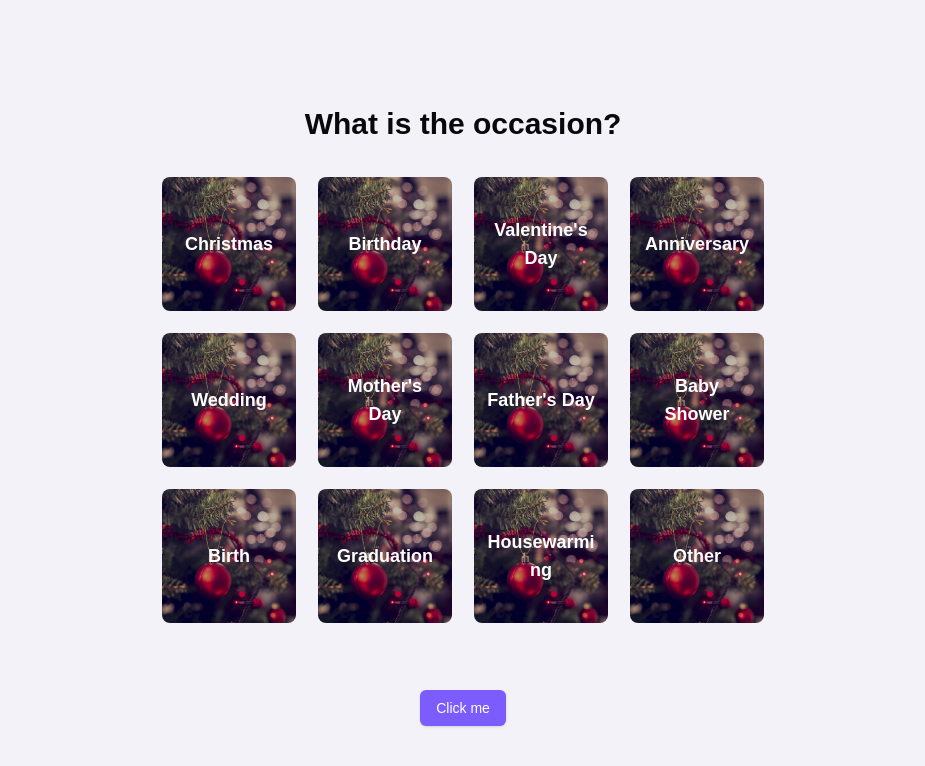
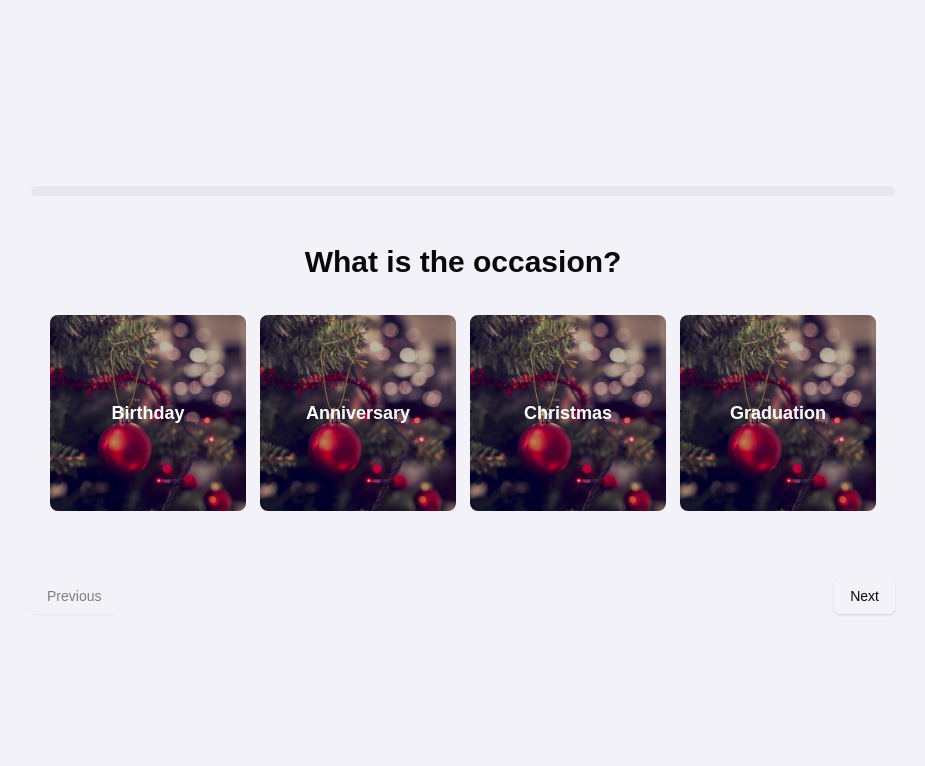
Before and after one commit to bogdan-miron/gift-genie-polihack2024, a Next.js app in the folder webapp/: page / in a window 1280 px wide. Shown: the top 766 px of the page, without its empty margins (177-1102 px from the left). Built offline with nearby package versions, Linux system fonts and the light colour scheme.

Commit message:
form and process bar

```diff
--- a/webapp/package.json
+++ b/webapp/package.json
@@ -9,6 +9,7 @@
     "lint": "next lint"
   },
   "dependencies": {
+    "@radix-ui/react-progress": "^1.1.0",
     "@radix-ui/react-slot": "^1.1.0",
     "class-variance-authority": "^0.7.1",
     "clsx": "^2.1.1",
--- a/webapp/src/app/page.tsx
+++ b/webapp/src/app/page.tsx
@@ -1,15 +1,68 @@
-'use client';
+import { GiftFinderForm, Question } from '@/components/gift-finder-form';
 
-import GiftGrid from '@/components/gift-grid';
-import { Button } from '@/components/ui/button';
+// Sample questions data
+const questions: Question[] = [
+  {
+    id: 'occasion',
+    question: 'What is the occasion?',
+    choices: [
+      {
+        id: 'birthday',
+        title: 'Birthday',
+        image: '/Christmas WebP Resize.jpg',
+      },
+      {
+        id: 'anniversary',
+        title: 'Anniversary',
+        image: '/Christmas WebP Resize.jpg',
+      },
+      {
+        id: 'christmas',
+        title: 'Christmas',
+        image: '/Christmas WebP Resize.jpg',
+      },
+      {
+        id: 'graduation',
+        title: 'Graduation',
+        image: '/Christmas WebP Resize.jpg',
+      },
+    ],
+  },
+  {
+    id: 'recipient',
+    question: 'Who is the gift for?',
+    choices: [
+      {
+        id: 'partner',
+        title: 'Partner',
+        image: '/Christmas WebP Resize.jpg',
+      },
+      {
+        id: 'friend',
+        title: 'Friend',
+        image: '/Christmas WebP Resize.jpg',
+      },
+      {
+        id: 'family',
+        title: 'Family Member',
+        image: '/Christmas WebP Resize.jpg',
+      },
+      {
+        id: 'coworker',
+        title: 'Coworker',
+        image: '/Christmas WebP Resize.jpg',
+      },
+    ],
+  },
+  // Add more questions here...
+];
 
-export default function ChatInterface() {
+export default function Home() {
   return (
-    <div className='flex flex-col h-screen justify-center items-center'>
-      <div className='w-[50%]'>
-        <GiftGrid multiSelect />
+    <div className='flex flex-col min-h-screen justify-center items-center'>
+      <div className='w-full max-w-4xl'>
+        <GiftFinderForm questions={questions} />
       </div>
-      <Button className='mt-8 bg-primary-500 text-white'>Click me</Button>
     </div>
   );
 }
--- /dev/null
+++ b/webapp/src/components/gift-finder-form.tsx
@@ -0,0 +1,82 @@
+'use client';
+
+import { useState, useEffect } from 'react';
+import { useRouter, useSearchParams } from 'next/navigation';
+import GiftGrid from './gift-grid';
+import { Button } from '@/components/ui/button';
+import { ProgressBar } from './progress-bar';
+
+import { Choice } from './gift-grid';
+
+export interface Question {
+  id: string;
+  question: string;
+  choices: Choice[];
+}
+
+export function GiftFinderForm({ questions }: { questions: Question[] }) {
+  const router = useRouter();
+  const searchParams = useSearchParams();
+  const [currentStep, setCurrentStep] = useState(1);
+  const [answers, setAnswers] = useState<Record<string, string[]>>({});
+
+  useEffect(() => {
+    const step = parseInt(searchParams.get('step') || '1', 10);
+    setCurrentStep(step);
+
+    // Restore answers from URL if they exist
+    const urlAnswers = searchParams.get('answers');
+    if (urlAnswers) {
+      setAnswers(JSON.parse(decodeURIComponent(urlAnswers)));
+    }
+  }, [searchParams]);
+
+  const handleSelectionChange = (selectedChoices: string[]) => {
+    const newAnswers = {
+      ...answers,
+      [questions[currentStep - 1].id]: selectedChoices,
+    };
+    setAnswers(newAnswers);
+  };
+
+  const goToNextQuestion = () => {
+    if (currentStep < questions.length) {
+      // Save answers in URL when navigating
+      const encodedAnswers = encodeURIComponent(JSON.stringify(answers));
+      router.push(`?step=${currentStep + 1}&answers=${encodedAnswers}`);
+    } else {
+      // Handle form submission
+      console.log('Form answers:', JSON.stringify(answers, null, 2));
+    }
+  };
+
+  const goToPreviousQuestion = () => {
+    if (currentStep > 1) {
+      // Save answers in URL when navigating back
+      const encodedAnswers = encodeURIComponent(JSON.stringify(answers));
+      router.push(`?step=${currentStep - 1}&answers=${encodedAnswers}`);
+    }
+  };
+
+  const currentQuestion = questions[currentStep - 1];
+
+  return (
+    <div className='container mx-auto px-4 py-8'>
+      <ProgressBar currentStep={currentStep} totalSteps={questions.length} />
+      <GiftGrid
+        question={currentQuestion.question}
+        choices={currentQuestion.choices}
+        onSelectionChange={handleSelectionChange}
+        initialSelection={answers[currentQuestion.id] || []}
+      />
+      <div className='flex justify-between mt-8'>
+        <Button onClick={goToPreviousQuestion} disabled={currentStep === 1}>
+          Previous
+        </Button>
+        <Button onClick={goToNextQuestion}>
+          {currentStep === questions.length ? 'Submit' : 'Next'}
+        </Button>
+      </div>
+    </div>
+  );
+}
--- a/webapp/src/components/gift-grid.tsx
+++ b/webapp/src/components/gift-grid.tsx
@@ -4,130 +4,72 @@ import { useState } from 'react';
 import Image from 'next/image';
 import { cn } from '@/lib/utils';
 
-interface Occasion {
+export interface Choice {
   id: string;
   title: string;
   image: string;
 }
 
 interface GiftGridProps {
+  question: string;
+  choices: Choice[];
+  onSelectionChange: (selectedChoices: string[]) => void;
   multiSelect?: boolean;
-  onSelectionChange?: (selectedOccasions: string[]) => void;
+  initialSelection?: string[];
 }
 
-const occasions: Occasion[] = [
-  {
-    id: 'christmas',
-    title: 'Christmas',
-    image: '/Christmas WebP Resize.jpg',
-  },
-  {
-    id: 'birthday',
-    title: 'Birthday',
-    image: '/Christmas WebP Resize.jpg',
-  },
-  {
-    id: 'valentines',
-    title: "Valentine's Day",
-    image: '/Christmas WebP Resize.jpg',
-  },
-  {
-    id: 'anniversary',
-    title: 'Anniversary',
-    image: '/Christmas WebP Resize.jpg',
-  },
-  {
-    id: 'wedding',
-    title: 'Wedding',
-    image: '/Christmas WebP Resize.jpg',
-  },
-  {
-    id: 'mothers-day',
-    title: "Mother's Day",
-    image: '/Christmas WebP Resize.jpg',
-  },
-  {
-    id: 'fathers-day',
-    title: "Father's Day",
-    image: '/Christmas WebP Resize.jpg',
-  },
-  {
-    id: 'baby-shower',
-    title: 'Baby Shower',
-    image: '/Christmas WebP Resize.jpg',
-  },
-  {
-    id: 'birth',
-    title: 'Birth',
-    image: '/Christmas WebP Resize.jpg',
-  },
-  {
-    id: 'graduation',
-    title: 'Graduation',
-    image: '/Christmas WebP Resize.jpg',
-  },
-  {
-    id: 'housewarming',
-    title: 'Housewarming',
-    image: '/Christmas WebP Resize.jpg',
-  },
-  {
-    id: 'other',
-    title: 'Other',
-    image: '/Christmas WebP Resize.jpg',
-  },
-];
-
 export default function GiftGrid({
+  question,
+  choices,
+  onSelectionChange,
   multiSelect = false,
-  onSelectionChange,
+  initialSelection = [],
 }: GiftGridProps) {
-  const [selectedOccasions, setSelectedOccasions] = useState<string[]>([]);
+  const [selectedChoices, setSelectedChoices] =
+    useState<string[]>(initialSelection);
 
   const handleSelection = (id: string) => {
     let newSelection: string[];
 
     if (multiSelect) {
-      newSelection = selectedOccasions.includes(id)
-        ? selectedOccasions.filter((item) => item !== id)
-        : [...selectedOccasions, id];
+      newSelection = selectedChoices.includes(id)
+        ? selectedChoices.filter((item) => item !== id)
+        : [...selectedChoices, id];
     } else {
       newSelection = [id];
     }
 
-    setSelectedOccasions(newSelection);
-    onSelectionChange?.(newSelection);
+    setSelectedChoices(newSelection);
+    onSelectionChange(newSelection);
   };
 
   return (
     <div className='container mx-auto px-4 py-8'>
-      <h1 className='text-3xl font-bold text-center mb-8'>
-        What is the occasion?
-      </h1>
-      <div className='grid grid-cols-1 sm:grid-cols-2 md:grid-cols-3 lg:grid-cols-4 gap-4'>
-        {occasions.map((occasion) => (
+      <h1 className='text-3xl font-bold text-center mb-8'>{question}</h1>
+      <div className='grid grid-cols-1 sm:grid-cols-2 md:grid-cols-3 lg:grid-cols-4 gap-2'>
+        {choices.map((choice) => (
           <div
-            key={occasion.id}
+            key={choice.id}
             className={cn(
               'group relative aspect-square overflow-hidden rounded-lg cursor-pointer p-[3px] bg-transparent',
               'transition-all duration-300 ',
-              selectedOccasions.includes(occasion.id) && [
+              selectedChoices.includes(choice.id) && [
                 'bg-gradient-to-r from-primary-300 via-primary-500 to-primary-600',
                 'hover:shadow-2xl hover:shadow-primary-500/40',
                 'shadow-xl shadow-primary-500/30',
               ]
             )}
-            onClick={() => handleSelection(occasion.id)}
+            onClick={() => handleSelection(choice.id)}
           >
             <div
               className={cn(
                 'relative h-full w-full overflow-hidden rounded-lg bg-background',
-                selectedOccasions.includes(occasion.id) && 'bg-background'
+                selectedChoices.includes(choice.id) && 'bg-background'
               )}
             >
               <Image
-                src={occasion.image}
-                alt={occasion.title}
+                src={choice.image}
+                alt={choice.title}
                 className='object-cover transition-transform duration-500 group-hover:scale-110 brightness-[0.8]'
                 fill
                 sizes='(min-width: 1024px) 25vw, (min-width: 768px) 33vw, (min-width: 640px) 50vw, 100vw'
@@ -138,7 +80,7 @@ export default function GiftGrid({
                 className='text-white font-semibold text-base sm:text-md md:text-lg lg:text-lg
                            max-w-[80%] text-center break-words'
               >
-                {occasion.title}
+                {choice.title}
               </h2>
             </div>
           </div>
--- /dev/null
+++ b/webapp/src/components/occasion-grid.tsx
@@ -0,0 +1,149 @@
+'use client';
+
+import { useState } from 'react';
+import Image from 'next/image';
+import { cn } from '@/lib/utils';
+
+interface Occasion {
+  id: string;
+  title: string;
+  image: string;
+}
+
+interface OccasionGridProps {
+  multiSelect?: boolean;
+  onSelectionChange?: (selectedOccasions: string[]) => void;
+}
+
+const occasions: Occasion[] = [
+  {
+    id: 'christmas',
+    title: 'Christmas',
+    image: '/Christmas WebP Resize.jpg',
+  },
+  {
+    id: 'birthday',
+    title: 'Birthday',
+    image: '/Christmas WebP Resize.jpg',
+  },
+  {
+    id: 'valentines',
+    title: "Valentine's Day",
+    image: '/Christmas WebP Resize.jpg',
+  },
+  {
+    id: 'anniversary',
+    title: 'Anniversary',
+    image: '/Christmas WebP Resize.jpg',
+  },
+  {
+    id: 'wedding',
+    title: 'Wedding',
+    image: '/Christmas WebP Resize.jpg',
+  },
+  {
+    id: 'mothers-day',
+    title: "Mother's Day",
+    image: '/Christmas WebP Resize.jpg',
+  },
+  {
+    id: 'fathers-day',
+    title: "Father's Day",
+    image: '/Christmas WebP Resize.jpg',
+  },
+  {
+    id: 'baby-shower',
+    title: 'Baby Shower',
+    image: '/Christmas WebP Resize.jpg',
+  },
+  {
+    id: 'birth',
+    title: 'Birth',
+    image: '/Christmas WebP Resize.jpg',
+  },
+  {
+    id: 'graduation',
+    title: 'Graduation',
+    image: '/Christmas WebP Resize.jpg',
+  },
+  {
+    id: 'housewarming',
+    title: 'Housewarming',
+    image: '/Christmas WebP Resize.jpg',
+  },
+  {
+    id: 'other',
+    title: 'Other',
+    image: '/Christmas WebP Resize.jpg',
+  },
+];
+
+export default function OccasionGrid({
+  multiSelect = false,
+  onSelectionChange,
+}: OccasionGridProps) {
+  const [selectedOccasions, setSelectedOccasions] = useState<string[]>([]);
+
+  const handleSelection = (id: string) => {
+    let newSelection: string[];
+
+    if (multiSelect) {
+      newSelection = selectedOccasions.includes(id)
+        ? selectedOccasions.filter((item) => item !== id)
+        : [...selectedOccasions, id];
+    } else {
+      newSelection = [id];
+    }
+
+    setSelectedOccasions(newSelection);
+    onSelectionChange?.(newSelection);
+  };
+
+  return (
+    <div className='container mx-auto px-4 py-8'>
+      <h1 className='text-3xl font-bold text-center mb-8'>
+        What is the occasion?
+      </h1>
+      <div className='grid grid-cols-1 sm:grid-cols-2 md:grid-cols-3 lg:grid-cols-4 gap-2'>
+        {occasions.map((occasion) => (
+          <div
+            key={occasion.id}
+            className={cn(
+              'group relative aspect-square overflow-hidden rounded-lg cursor-pointer p-[3px] bg-transparent',
+              'transition-all duration-300 ',
+              selectedOccasions.includes(occasion.id) && [
+                'bg-gradient-to-r from-primary-300 via-primary-500 to-primary-600',
+                'hover:shadow-2xl hover:shadow-primary-500/40',
+                'shadow-xl shadow-primary-500/30',
+              ]
+            )}
+            onClick={() => handleSelection(occasion.id)}
+          >
+            <div
+              className={cn(
+                'relative h-full w-full overflow-hidden rounded-lg bg-background',
+                selectedOccasions.includes(occasion.id) && 'bg-background'
+              )}
+            >
+              <Image
+                src={occasion.image}
+                alt={occasion.title}
+                className='object-cover transition-transform duration-500 group-hover:scale-110 brightness-[0.8]'
+                fill
+                sizes='(min-width: 1024px) 25vw, (min-width: 768px) 33vw, (min-width: 640px) 50vw, 100vw'
+              />
+            </div>
+            <div className='absolute inset-0 flex items-center justify-center'>
+              <h2
+                className='text-white font-semibold text-base sm:text-md md:text-lg lg:text-lg
+                           max-w-[80%] text-center break-words'
+              >
+                {occasion.title}
+              </h2>
+            </div>
+          </div>
+        ))}
+      </div>
+    </div>
+  );
+}
--- /dev/null
+++ b/webapp/src/components/progress-bar.tsx
@@ -0,0 +1,17 @@
+interface ProgressBarProps {
+  currentStep: number;
+  totalSteps: number;
+}
+
+export function ProgressBar({ currentStep, totalSteps }: ProgressBarProps) {
+  const progress = ((currentStep - 1) / totalSteps) * 100;
+
+  return (
+    <div className='w-full bg-gray-200 rounded-full h-2.5 mb-4'>
+      <div
+        className='bg-primary-600 h-2.5 rounded-full transition-all duration-300 ease-in-out'
+        style={{ width: `${progress}%` }}
+      />
+    </div>
+  );
+}
```
Also changed, not shown: 1 other file (tests, documents, lock files or other folders).
